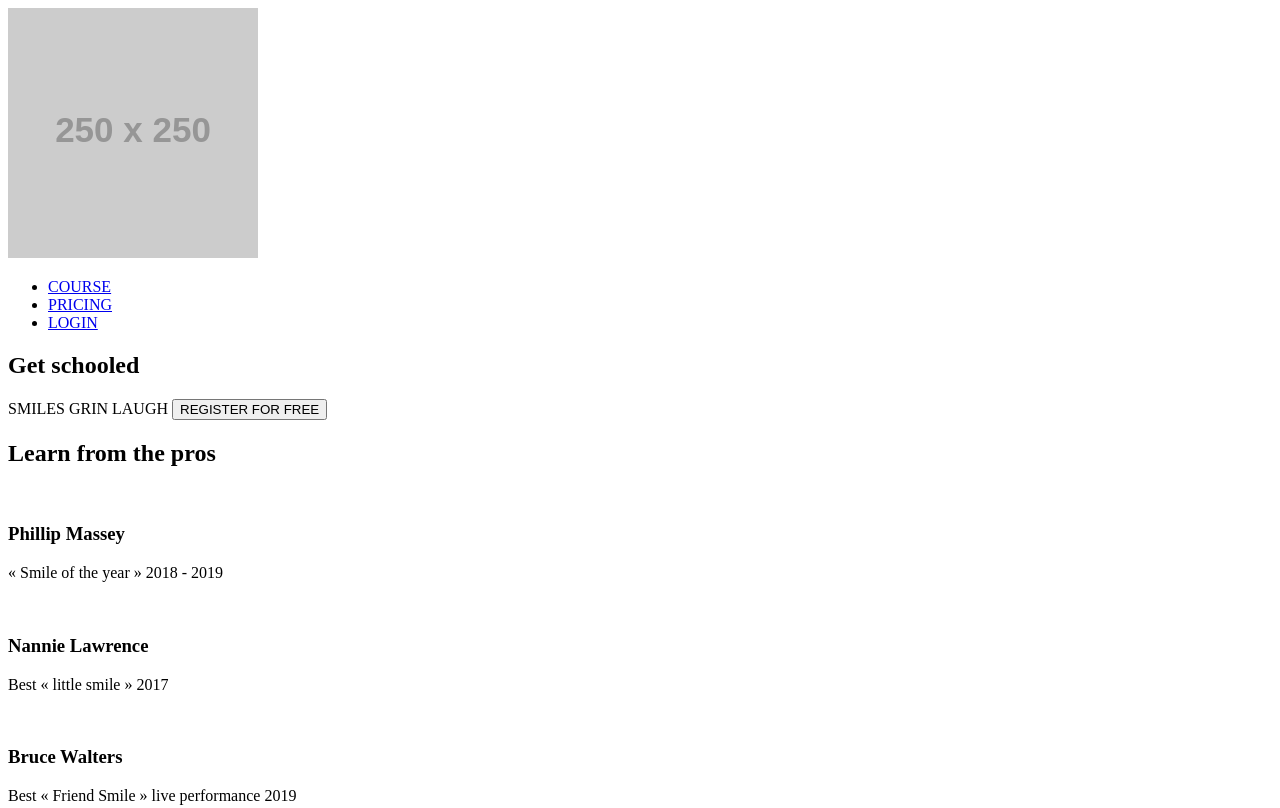
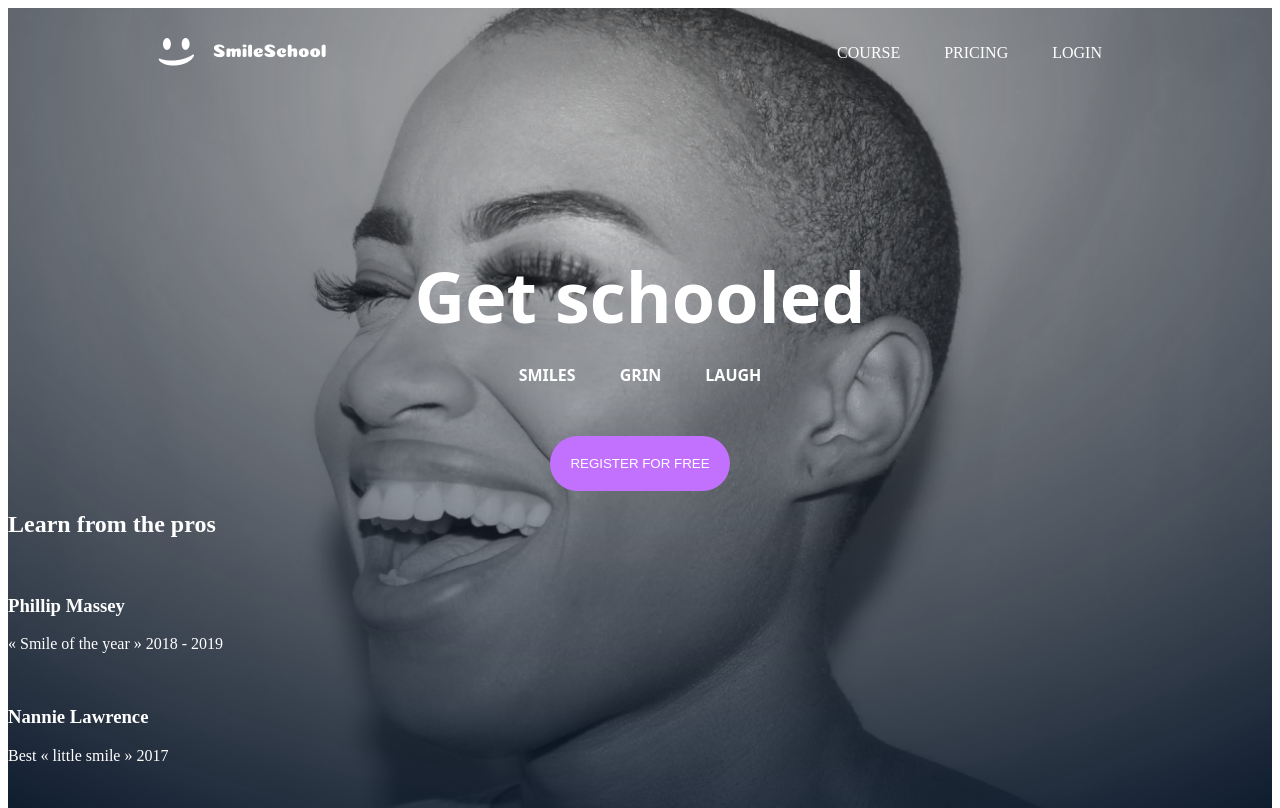
Before and after one commit to boomslang02/alx_html_css, a plain HTML site: page css_advanced/index.html in a window 1280 px wide. Shown: the top 808 px of the page. Drawn offline with Linux system fonts and the light colour scheme; placeholder pictures from the web are drawn by us.

Commit message:
halfway done

```diff
--- a/css_advanced/index.html
+++ b/css_advanced/index.html
@@ -5,18 +5,19 @@
     <meta name="viewport" content="width=device-width, initial-scale=1.0">
     <script src="https://kit.fontawesome.com/4a2b055604.js" crossorigin="anonymous"></script>
     <title>Document</title>
-    <link href="styles.css" rel="stylesheet"
+    <link href="styles.css" rel="stylesheet">
 </head>
 <body>
+    <div class="backgroundimg">
         <header>
             <nav>
-            <img src="https://fakeimg.pl/250x250?text=Sample+Logo" alt="logo">
+                <img src="logo.png" alt="logo">
 
-            <ul>
-                <li><a href="#">COURSE</a></li>
-                <li><a href="#">PRICING</a></li>
-                <li><a href="#">LOGIN</a></li>
-            </ul>
+                <div>
+                    <a href="#">COURSE</a></li>
+                    <a href="#">PRICING</a></li>
+                    <a href="#">LOGIN</a></li>
+                </div>
             </nav>
 
         </header>
@@ -24,10 +25,12 @@
             <section>
                 <div>
                     <h1>Get schooled</h1>
+                    <div class="comment">
                         <span>SMILES</span>
                         <span>GRIN</span>
                         <span>LAUGH</span>
-                <button>REGISTER FOR FREE</button>
+                    </div>
+                    <button class="register">REGISTER FOR FREE</button>
                 </div>
                 <div>
                     <h2>Learn from the pros</h2>
@@ -55,6 +58,7 @@
                     </div>
                 </div>
             </section>
+    </div>
         <section>
             <div>
                 <img src="./images/Bitmap.png" alt="image">
--- a/css_advanced/styles.css
+++ b/css_advanced/styles.css
@@ -0,0 +1,57 @@
+.backgroundimg {
+    background-image: url(Object.png);
+    background-size: cover;
+    background-position: center;
+    color: white;
+}
+
+nav div a {
+    color: white;
+    text-decoration: none;
+    display: inline-block;
+    padding: 0 20px;
+}
+
+nav {
+    display: flex;
+    align-items: center;
+    justify-content: space-between;
+}
+
+nav img {
+    margin: 30px 150px;
+}
+
+nav div {
+    margin: 30px 150px
+}
+
+h1 {
+    text-align: center;
+    margin-top: 150px;
+    margin-bottom: 20px;
+    font-size: 70px;
+    font-family: system-ui;
+}
+
+.comment {
+    text-align: center;
+    font-family: system-ui;
+    font-weight: bold;
+}
+
+div span {
+    padding: 0 20px;
+}
+
+.register {
+    margin: 0 auto;
+    display: block;
+    margin-top: 50px;
+    background-color:rgb(194, 113, 255);
+    border: none;
+    padding: 10px;
+    border-radius: 40px;
+    padding: 20px;
+    color: white;
+}
```
Also changed, not shown: css_advanced/Object.png (added), css_advanced/logo.png (added). Lines whose indentation alone changed are shown as unchanged.
